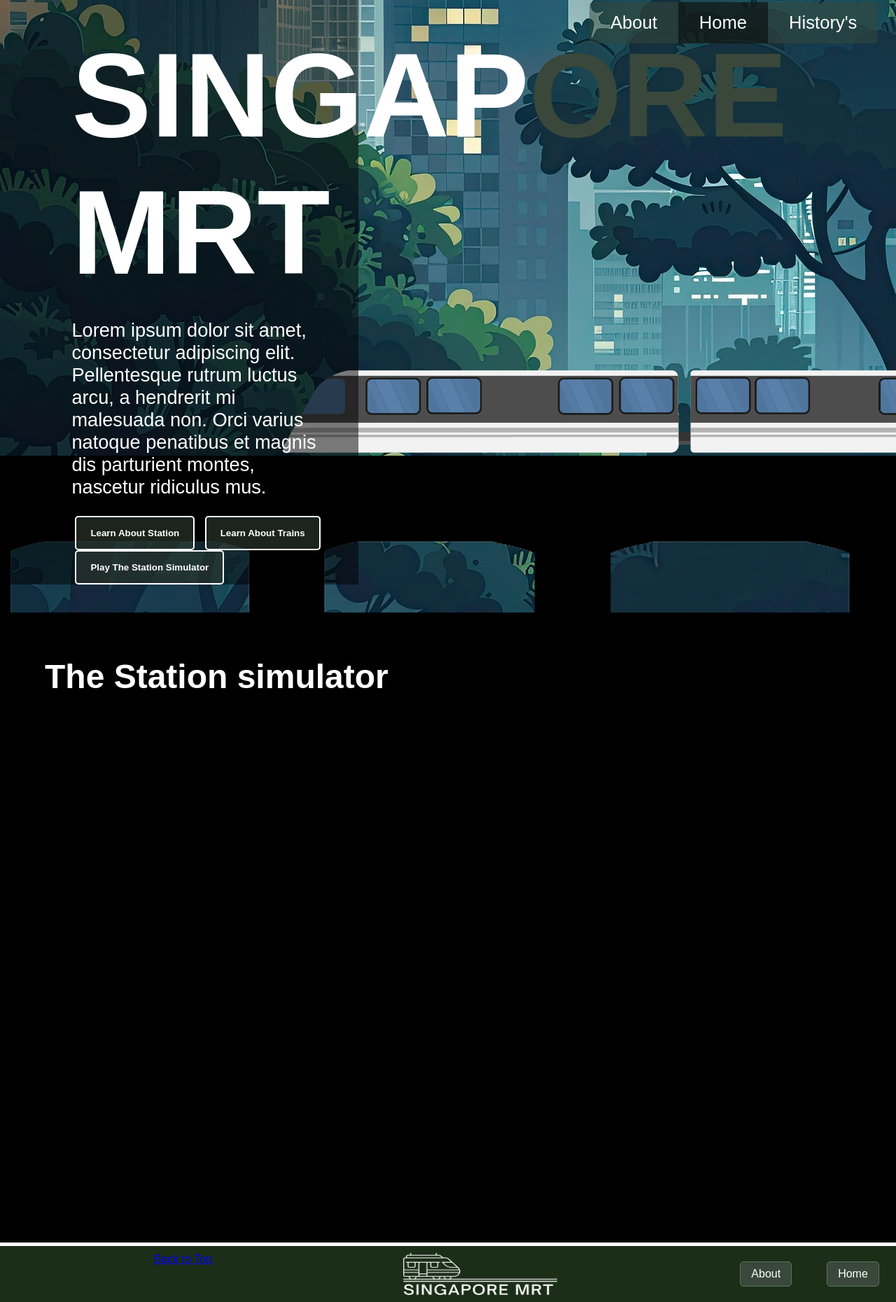
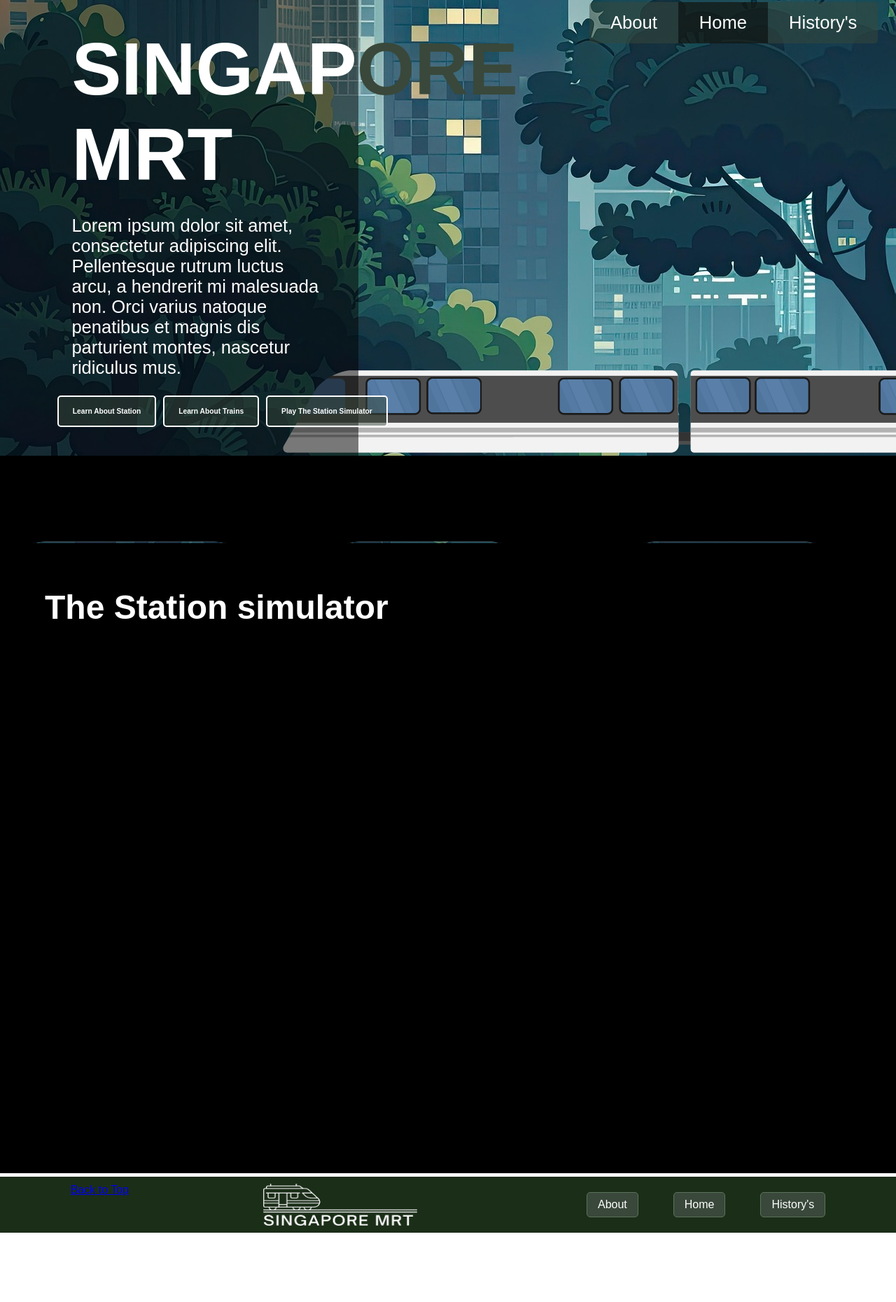
Before and after one commit to Xtradragon/Web_Dev_A2, a plain HTML site: page index.html in a window 1280 px wide. Shown: the part 13-1873 px from the top of the page at 70% size. After the commit the page ends 1774 px from the top, so only its background shows below. Drawn offline with Linux system fonts and the light colour scheme.

Commit message:
Add files via upload

```diff
--- a/index.html
+++ b/index.html
@@ -250,9 +250,13 @@
 		</section>
 	</main>
 	<footer>
+
+			<a href="#Page_Container">Back to Top</a>
+
 			<img src="images/Logo.png" alt="Logo">
-		<a href="#Page_Container">Back to Top</a>
+
 		<!--<button id="backToTopBtn">Back to Top</button>-->
+
 			<ul class="nav-links">
 				<li><button id="Footer_About_Btn">About</button></li>
 				<li><button id="Footer_Home_Btn">Home</button></li>
--- a/style.css
+++ b/style.css
@@ -13,7 +13,6 @@ html {
 }
 
 body {
-    /*    overflow-x: hidden;*/
     margin: 0;
     background-image: url("images/Background.jpg");
     background-size: cover;
@@ -30,6 +29,7 @@ nav {
     position: absolute;
     top: 2%;
     right: 2%;
+    z-index:2;
 }
 
 nav ul {
@@ -86,7 +86,7 @@ nav button.Active_Btn {
         position: relative;
         margin-top: 5%;
         left: 20%;
-    font-size: 10.65em;
+        font-size: 8.3vw;
     }
 
 #Left_Card_Content p {
@@ -94,7 +94,7 @@ nav button.Active_Btn {
     position: relative;
     margin-top: 5%;
     left: 20%;
-    font-size: 1.7em;
+    font-size: 2vw;
     text-wrap: wrap;
     width: 70%;
 }
@@ -105,8 +105,10 @@ nav button.Active_Btn {
 
 #Button_Navgation {
     position: relative;
+    display:flex;
+    flex-wrap: wrap;
     margin-top: 5%;
-    left: 20%;
+    left: 15%;
 }
 
 #Button_Navgation button {
@@ -118,6 +120,7 @@ nav button.Active_Btn {
     color: white;
     cursor: pointer;
     font-weight: bold;
+    font-size: 0.8vw;
 }
 /*========================================================================================================*/
 
@@ -392,15 +395,11 @@ input[type="radio"] {
 
 /*========================================================================================================*/
 #About_Banner {
-    height: 500px; /* Adjust this value as needed based on your image sizes */
+    height: 50vh; /* Adjust this value as needed based on your image sizes */
     position: relative; /* Essential for containing absolutely positioned children */
     width: 100%; /* Ensure it takes full width */
 }
 
-#Train_Length_Display {
-    margin: auto;
-    text-align: center;
-}
 
 .Train_On_Track {
     position: absolute;
@@ -412,19 +411,19 @@ input[type="radio"] {
 }
 
 #Train_Length_Display {
+    margin: auto;
+    text-align: center;
     position: absolute;
-    top: 15%;
+    bottom: 15vw;
     left: 5%;
     right: 0;
-    margin-left: auto;
-    margin-right: auto;
     width: 75.5%;
     z-index: 1;
 }
 
 #Train_Length_Display hr {
     border: none;
-    height: 5px;
+    height: 6px;
     background-color: white;
     width: 100%;
     margin: 0;
@@ -432,6 +431,7 @@ input[type="radio"] {
 }
 
 #Train_Length_Display h1{
+    font-size: 1vw;
     width: 5%;
     margin-left: 45%;
     padding: 10px 15px;
@@ -681,22 +681,23 @@ input[type="radio"] {
 /*========================================================================================================*/
 footer {
 display: flex;
+flex-wrap: wrap;
 width: 100%;
 border-top: 5px solid white;
 background: #1b2e18;
-    position: absolute;
 padding: 10px 0px;
+justify-content: center;
+align-content: center;
+gap: 15%;
 }
 
-    footer img { /* Add a class to the div containing the logo for better targeting */
-        text-align: center; /* Centers the logo horizontally within its flex item */
-        position: relative;
-        left: 45%;
+footer img {
+width: 220px;
+height: 60px;
 }
 
-    footer .nav-links {
-        position: relative;
-        left: 55%;
+footer .nav-links
+{
 list-style: none;
 display: flex; /* Keep this for horizontal buttons */
 padding: 0;
@@ -718,11 +719,6 @@ footer {
 border-radius: 5px;
 cursor: pointer;
 font-size: 1em;
-    }
-
-footer img {
-    width: 220px;
-    height: 60px;
 }
 /*========================================================================================================*/
 
```
Lines whose indentation alone changed are shown as unchanged.
